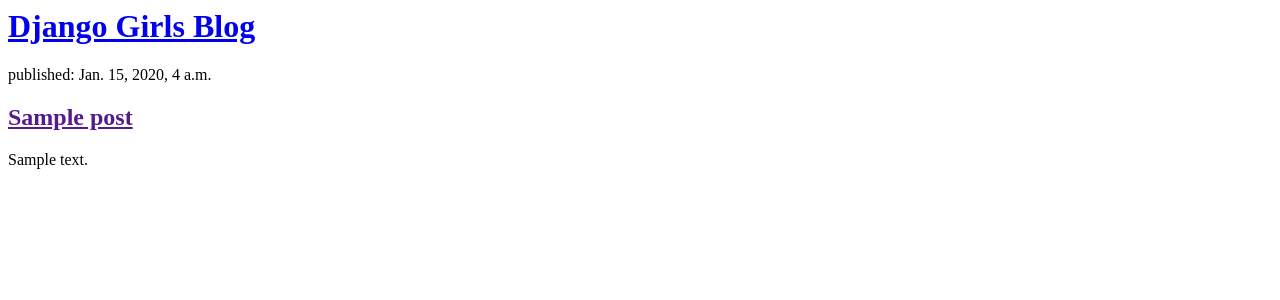
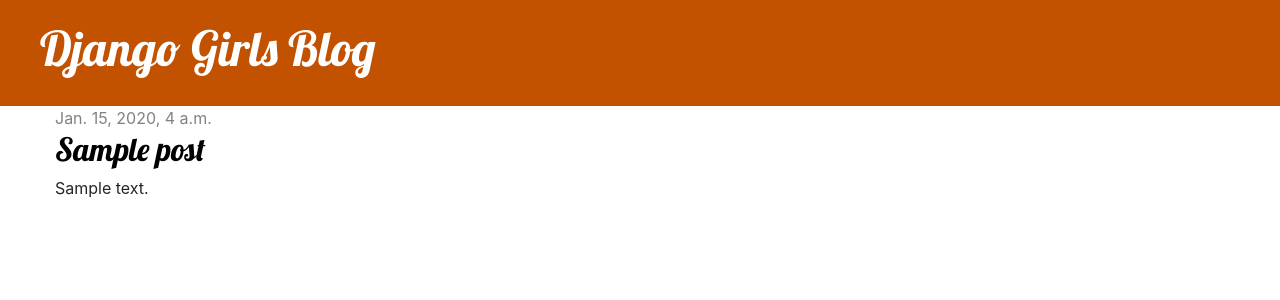
Before and after one commit to capsicumsambar/my-first-blog, a Django app: page / in a window 1280 px wide. Shown: the top 300 px of the page. Run offline with Django 3.2, Linux system fonts and the light colour scheme; tables that the repository leaves empty hold one stand-in row (values such as "Sample post"); some libraries are stand-ins or nearby versions.

Commit message:
Added view and template for detailed blog post as well as CSS for the site.

```diff
--- /dev/null
+++ b/blog/static/css/blog.css
@@ -0,0 +1,47 @@
+
+.page-header {
+    background-color: #C25100;
+    margin-top: 0;
+    padding: 20px 20px 20px 40px;
+}
+
+.page-header h1, .page-header h1 a, .page-header h1 a:visited, .page-header h1 a:active {
+    color: #ffffff;
+    font-size: 36pt;
+    text-decoration: none;
+}
+
+.content {
+    margin-left: 40px;
+}
+
+h1, h2, h3, h4 {
+    font-family: 'Lobster', cursive;
+}
+
+.date {
+    color: #828282;
+}
+
+.save {
+    float: right;
+}
+
+.post-form textarea, .post-form input {
+    width: 100%;
+}
+
+.top-menu, .top-menu:hover, .top-menu:visited {
+    color: #ffffff;
+    float: right;
+    font-size: 26pt;
+    margin-right: 20px;
+}
+
+.post {
+    margin-bottom: 70px;
+}
+
+.post h2 a, .post h2 a:visited {
+    color: #000000;
+}
--- /dev/null
+++ b/blog/templates/blog/base.html
@@ -0,0 +1,23 @@
+{% load static %}
+<html>
+    <head>
+        <title>Django Girls blog</title>
+        <link rel="stylesheet" href="https://stackpath.bootstrapcdn.com/bootstrap/4.5.0/css/bootstrap.min.css"
+        integrity="sha384-9aIt2nRpC12Uk9gS9baDl411NQApFmC26EwAOH8WgZl5MYYxFfc+NcPb1dKGj7Sk" crossorigin="anonymous">
+        <link href="//fonts.googleapis.com/css?family=Lobster&subset=latin,latin-ext" rel="stylesheet" type="text/css">
+        <link rel="stylesheet" href="{% static 'css/blog.css' %}">
+    </head>
+    <body>
+        <div class="page-header">
+            <h1><a href="/">Django Girls Blog</a></h1>
+        </div>
+        <div class="content container">
+            <div class="row">
+                <div class="col-md-8">
+                {% block content %}
+                {% endblock %}
+                </div>
+            </div>
+        </div>
+    </body>
+</html>
--- a/blog/templates/blog/post_list.html
+++ b/blog/templates/blog/post_list.html
@@ -1,30 +1,13 @@
-<html>
-    <head>
-        <title>Django Girls blog</title>
-    </head>
-    <body>
-        <div>
-            <h1><a href="/">Django Girls Blog</a></h1>
+{% extends 'blog/base.html' %}
+
+{% block content %}
+    {% for post in posts %}
+        <div class="post">
+            <div class="date">
+                {{ post.published_date }}
+            </div>
+            <h2><a href="{% url 'post_detail' pk=post.pk %}">{{ post.title }}</a></h2>
+            <p>{{ post.text|linebreaksbr }}</p>
         </div>
-
-        {% for post in posts %}
-            <div>
-                <p>published: {{ post.published_date }}</p>
-                <h2><a href="">{{ post.title }}</a></h2>
-                <p>{{ post.text|linebreaksbr }}</p>
-            </div>
-        {% endfor %}
-
-        <!-- <div>
-            <p>published: 14.06.2014, 12:14</p>
-            <h2><a href="">My first post</a></h2>
-            <p>Aenean eu leo quam. Pellentesque ornare sem lacinia quam venenatis vestibulum. Donec id elit non mi porta gravida at eget metus. Fusce dapibus, tellus ac cursus commodo, tortor mauris condimentum nibh, ut fermentum massa justo sit amet risus.</p>
-        </div>
-
-        <div>
-            <p>published: 14.06.2014, 12:14</p>
-            <h2><a href="">My second post</a></h2>
-            <p>Aenean eu leo quam. Pellentesque ornare sem lacinia quam venenatis vestibulum. Donec id elit non mi porta gravida at eget metus. Fusce dapibus, tellus ac cursus commodo, tortor mauris condimentum nibh, ut f.</p>
-        </div> -->
-    </body>
-</html>
+    {% endfor %}
+{% endblock %}
--- a/blog/urls.py
+++ b/blog/urls.py
@@ -3,4 +3,5 @@
 
 urlpatterns = [
     path('', views.post_list, name='post_list'),
+    path('post/<int:pk>/', views.post_detail, name='post_detail'),
 ]
--- a/blog/views.py
+++ b/blog/views.py
@@ -1,4 +1,4 @@
-from django.shortcuts import render
+from django.shortcuts import render, get_object_or_404
 from .models import Post
 from django.utils import timezone
 
@@ -6,3 +6,7 @@
 def post_list(request):
     posts = Post.objects.filter(published_date__lte=timezone.now()).order_by('published_date')
     return render(request, 'blog/post_list.html', {'posts': posts})
+
+def post_detail(request, pk):
+    post = get_object_or_404(Post, pk=pk)
+    return render(request, 'blog/post_detail.html', {'post': post})
```
Also changed, not shown: blog/templates/blog/post_detail.html (added, +13 -0 lines).
